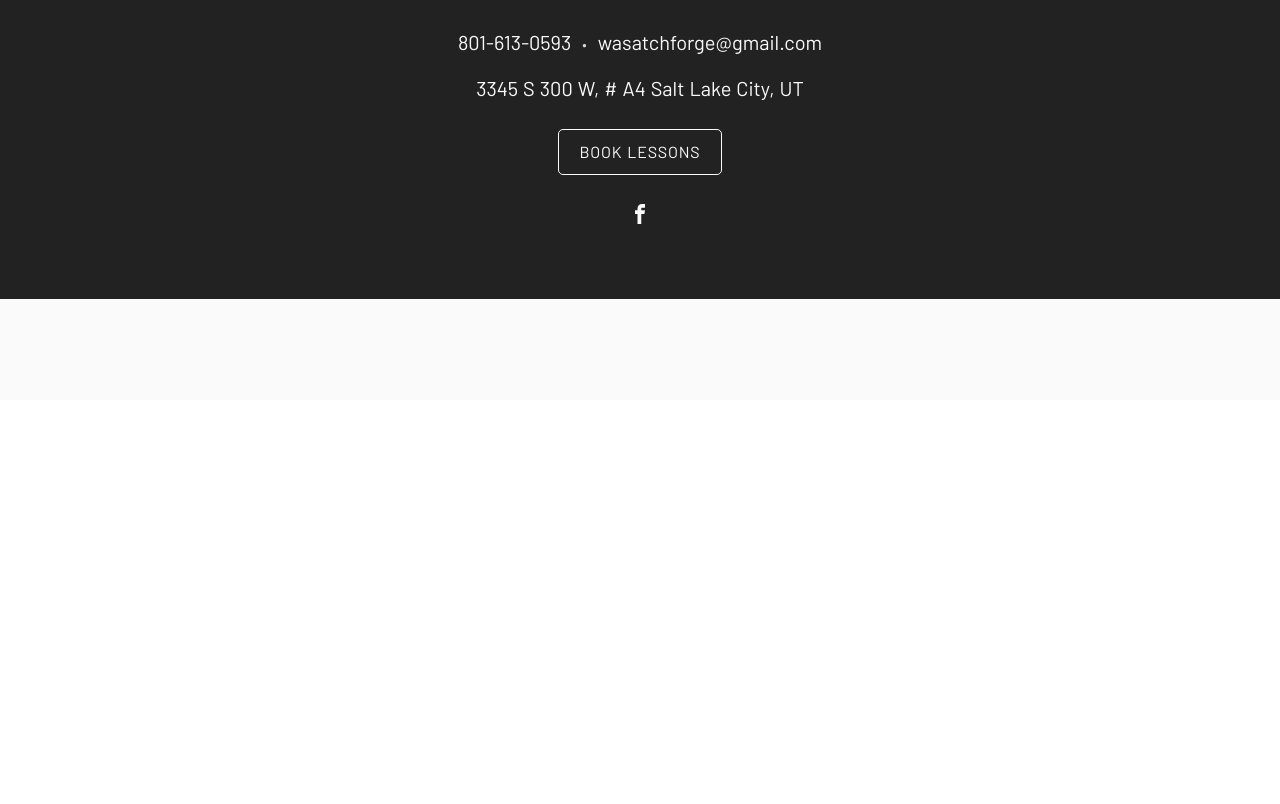
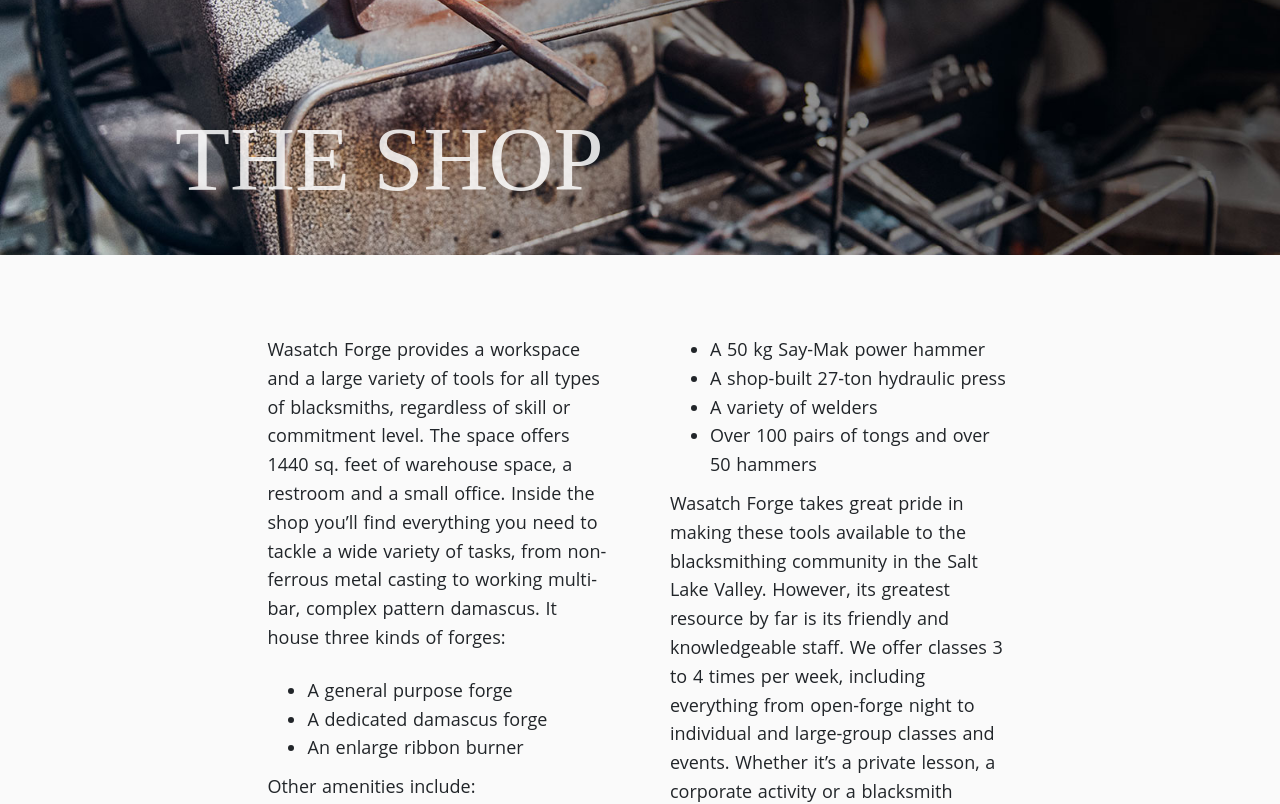
Before and after one commit to LukeWJensen/wasatch-forge, a Nuxt app: page /shop in a window 1280 px wide. Shown: the part 400-1204 px from the top of the page. Before the commit the page ends 800 px from the top, so only its background shows below. Built offline with nearby package versions, Linux system fonts and the light colour scheme; a web font is replaced by a local one.

Commit message:
Add The Shop page to About section

```diff
--- a/components/nav/Nav.vue
+++ b/components/nav/Nav.vue
@@ -2,8 +2,9 @@
     <nav class="main-nav">
         <ul class="main-nav-links barlow">
             <SubNav text="About">
+                <SubNavItem text="The Shop" to="/shop"/>
+                <SubNavItem text="The Blacksmiths" to="/blacksmiths"/>
                 <SubNavItem text="Our History" to="/history"/>
-                <SubNavItem text="The Blacksmiths" to="/blacksmiths"/>
             </SubNav>
             <NavItem text="Products" to="/products"/>
             <NavItem text="Contact" to="/contact"/>
--- a/components/nav/NavDrawer.vue
+++ b/components/nav/NavDrawer.vue
@@ -8,12 +8,16 @@
             />
             <NavDrawerSubNav text="About">
                 <NavDrawerItem
-                    text="Our History"
-                    to="/history"
+                    text="The Shop"
+                    to="/shop"
                 />
                 <NavDrawerItem
                     text="The Blacksmiths"
                     to="/blacksmiths"
+                />
+                <NavDrawerItem
+                    text="Our History"
+                    to="/history"
                 />
             </NavDrawerSubNav>
             <NavDrawerItem text="Products" to="/products"/>
--- a/components/nav/NavDrawerSubNav.vue
+++ b/components/nav/NavDrawerSubNav.vue
@@ -90,11 +90,15 @@
             transition     : opacity 400ms $cubic-out, transform 300ms $cubic-out;
 
             &:nth-child(1) {
-                transition-delay : 100ms;
+                transition-delay : 75ms;
             }
 
             &:nth-child(2) {
-                transition-delay : 200ms;
+                transition-delay : 150ms;
+            }
+
+            &:nth-child(3) {
+                transition-delay : 225ms;
             }
 
             .nav-drawer-item--subnav--open & {
--- a/pages/history.vue
+++ b/pages/history.vue
@@ -27,7 +27,7 @@
         },
         computed: {
             heroImgSrc () {
-                return require('~/assets/images/hero/shop.jpg')
+                return require('~/assets/images/hero/working.jpg')
             }
         }
     }
--- /dev/null
+++ b/pages/shop.vue
@@ -0,0 +1,54 @@
+<template>
+    <div class="page-book-lessons">
+        <Hero heading="The Shop" align="left">
+            <BackgroundImage :img-src="heroImgSrc" :tint="false"/>
+        </Hero>
+        <div class="container">
+            <div class="page-content">
+                <section class="col-10 offset-1">
+                    <p>Wasatch Forge provides a workspace and a large variety of tools for all types of blacksmiths, regardless of skill or commitment level. The space offers 1440 sq. feet of warehouse space, a restroom and a small office. Inside the shop you’ll find everything you need to tackle a wide variety of tasks, from non-ferrous metal casting to working multi-bar, complex pattern damascus. It house three kinds of forges:</p>
+
+                    <ul>
+                        <li>A general purpose forge</li>
+                        <li>A dedicated damascus forge</li>
+                        <li>An enlarge ribbon burner</li>
+                    </ul>
+
+                    <p>Other amenities include:</p>
+
+                    <ul>
+                        <li>A 32” deep heat-treat oven</li>
+                        <li>A 50 kg Say-Mak power hammer</li>
+                        <li>A shop-built 27-ton hydraulic press</li>
+                        <li>A variety of welders</li>
+                        <li>Over 100 pairs of tongs and over 50 hammers</li>
+                    </ul>
+
+                    <p>Wasatch Forge takes great pride in making these tools available to the blacksmithing community in the Salt Lake Valley. However, its greatest resource by far is its friendly and knowledgeable staff. We offer classes 3 to 4 times per week, including everything from open-forge night to individual and large-group classes and events. Whether it’s a private lesson, a corporate activity or a blacksmith bachelors party, we’ve got you covered.</p>
+
+                </section>
+            </div>
+        </div>
+    </div>
+</template>
+
+<script>
+    import Hero from '~/components/Hero'
+    import BackgroundImage from '~/components/BackgroundImage'
+
+    export default {
+        components: { Hero, BackgroundImage },
+        data () {
+            return {}
+        },
+        computed: {
+            heroImgSrc () {
+                return require('~/assets/images/hero/shop.jpg')
+            }
+        }
+    }
+</script>
+
+<style lang="scss">
+    @import '../assets/scss/the-goods';
+</style>
```
Also changed, not shown: assets/images/hero/working.jpg (added).
